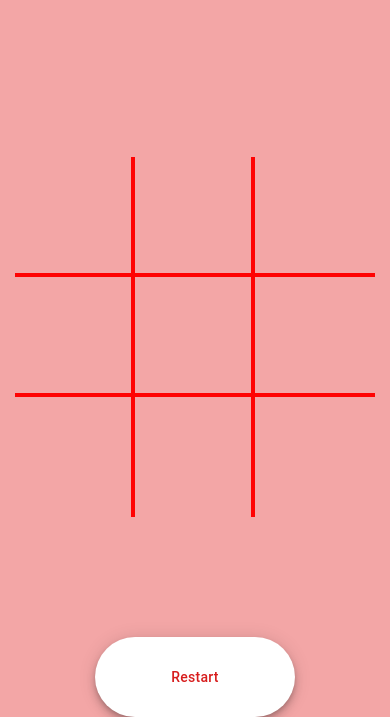
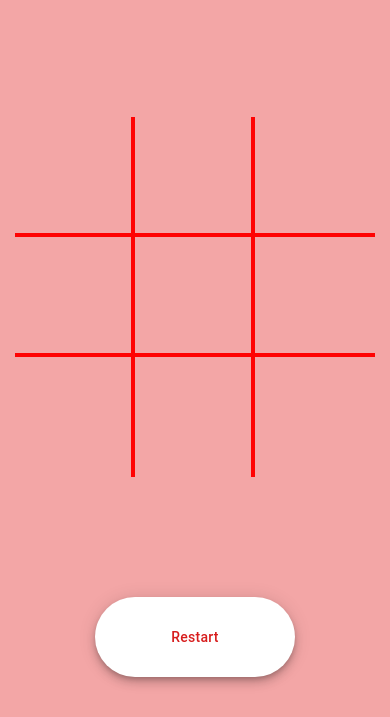
Before and after one commit to Vilnoiuandrei/tic-tac-toe, a plain HTML site: page index.html in a window 390 px wide. Shown: the part 136-853 px from the top of the page. Drawn offline with Linux system fonts and the light colour scheme.

Commit message:
fquic fix v2

```diff
--- a/style.css
+++ b/style.css
@@ -131,7 +131,7 @@ select {
   }
 
   .main-component {
-    margin-top: 20rem;
+    margin-top: 15rem;
   }
 
   button {
```
